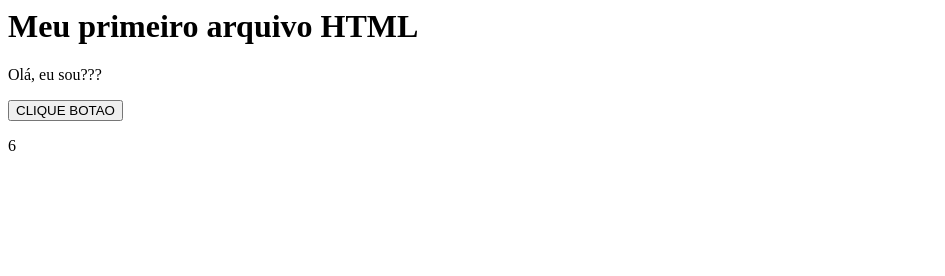
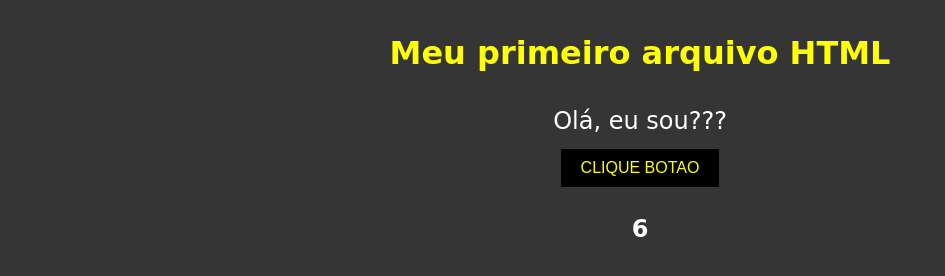
Before and after one commit to chaulyn/nome, a plain HTML site: page index.html in a window 1280 px wide. Shown: the whole page, without its empty margins (0-945 px from the left). Drawn offline with Linux system fonts and the light colour scheme.

Commit message:
Add files via upload

```diff
--- a/index.html
+++ b/index.html
@@ -1,11 +1,14 @@
 <html>
 <!-- é oq deve se colocar para fazer um arquivo html -->
 <head>
+    <head>
+        <link rel="stylesheet" type="text/css" href="stylos.css">
+    </head>
     <title>titulim</title>
 </head>
 <!-- head é o titulo que vai aparecer na aba -->
 <body>
-    <h1>Meu primeiro arquivo HTML</h1>
+    <h1 style="color:yellow">Meu primeiro arquivo HTML</h1>
     <!-- h1 é o titulo -->
     <p>Olá, eu sou???</p>
     <!-- p é paragrafo -->
@@ -24,7 +27,7 @@
         const elementoClicavel = document.getElementById("clicada")
         function simularClick(){
           elementoClicavel.click();
-          if(contador < 60){
+          if(contador < 1000){
             setTimeout(simularClick, 1000);
         }
         }
--- /dev/null
+++ b/stylos.css
@@ -0,0 +1,33 @@
+body {
+    font-family: cursive;
+    background-color: #353535;
+    margin: 0;
+    padding: 15px;
+    display: flex;
+    flex-direction: column;
+    align-items: center;
+    justify-content: center;
+    height: 30vh;
+}
+h1 {
+    color: yellow;
+    height: 3vh;
+}
+p {
+    color: rgb(255, 255, 255);
+    font-size: 24px;
+    line-height: 1.5;
+    margin-bottom: 10px;
+}
+button {
+    background-color: #000000;
+    color: yellow;
+    padding: 10px 20px;
+    border: none;
+    cursor: pointer;
+    font-size: 16px;
+}
+#contador {
+    font-size: 24px;
+    font-weight: bold;
+}
```
